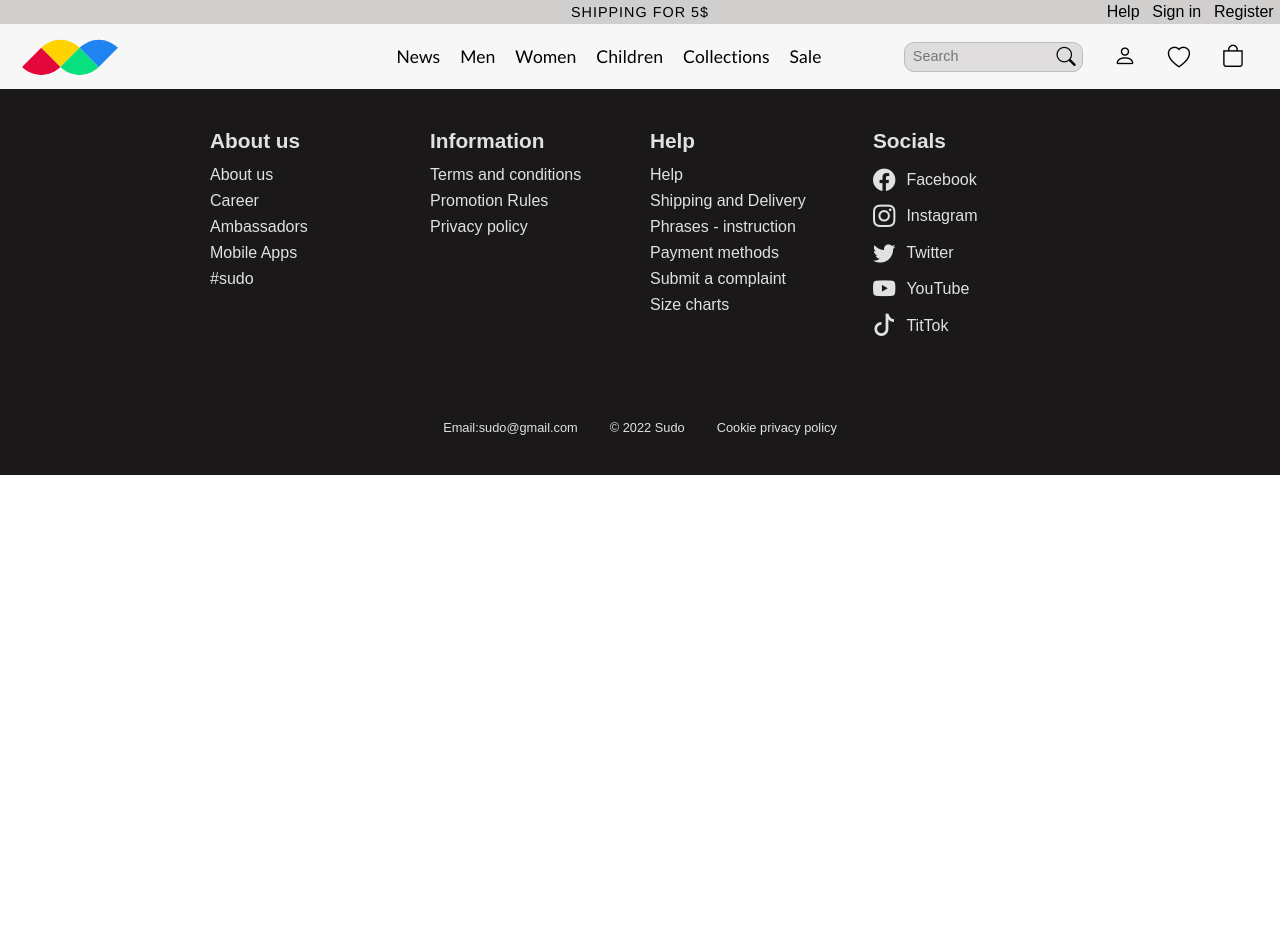
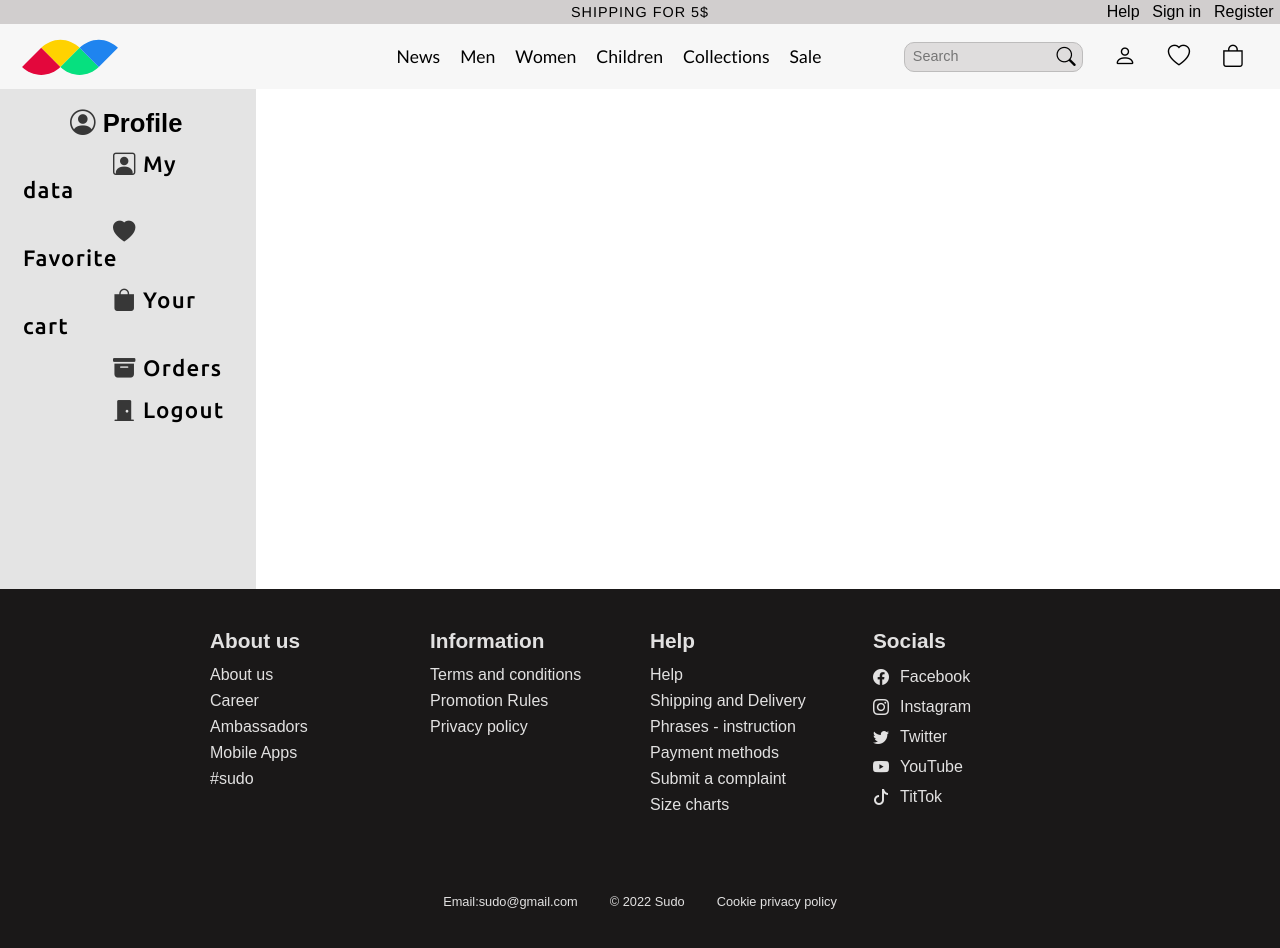
Before and after one commit to mcsNEXO/Shop, a React (Create React App) app in the folder frontend/: page /profile in a window 1280 px wide. Before the commit the page ends 800 px from the top, so only its background shows below. Built offline with nearby package versions, Linux system fonts and the light colour scheme; no server answers; a web font is replaced by a local one.

Commit message:
add profile component and dropdown menu for icon

```diff
--- a/frontend/src/App.css
+++ b/frontend/src/App.css
@@ -13,3 +13,15 @@ body {
   visibility: visible !important;
   opacity: 1 !important;
 }
+
+a.black:visited,
+a.black:link {
+  text-decoration: none;
+  color: black;
+}
+
+a.white:visited,
+a.white:link {
+  text-decoration: none;
+  color: white;
+}
--- a/frontend/src/App.js
+++ b/frontend/src/App.js
@@ -1,5 +1,5 @@
 import "./App.css";
-import React, { useReducer, useState } from "react";
+import React, { useReducer } from "react";
 import { BrowserRouter as Router, Routes, Route } from "react-router-dom";
 import Layout from "./components/Layout/Layout";
 import Header from "./components/Layout/Header/Header";
@@ -10,6 +10,7 @@ import Login from "./pages/Auth/Login/Login";
 import AuthContext from "./context/authContext";
 import Register from "./pages/Auth/Register/Register";
 import { reducer, initialState } from "./reducer";
+import Profile from "./pages/Profile/Profile";
 
 function App() {
   const [state, dispatch] = useReducer(reducer, initialState);
@@ -18,6 +19,9 @@ function App() {
   const menu = (
     <Routes>
       <Route path="/" element={<Menu />} />
+      <Route path="profile" element={<Profile />}>
+        <Route path="favorite" element />
+      </Route>
       <Route path="/news" element={<div>News</div>} />
       <Route path="/login" element={<Login />} />
       <Route path="/register" element={<Register />} />
--- a/frontend/src/components/Menu/Menu.css
+++ b/frontend/src/components/Menu/Menu.css
@@ -121,7 +121,7 @@ a:link {
 }
 
 .btn-collection button a:link,
-a:visited {
+.btn-collection button a:visited {
   color: white;
   text-decoration: none;
 }
--- a/frontend/src/components/Nav/Nav.css
+++ b/frontend/src/components/Nav/Nav.css
@@ -76,7 +76,6 @@ img {
   display: flex;
   align-items: center;
   justify-content: center;
-  cursor: pointer;
   width: 42px;
   height: 42px;
 }
@@ -87,11 +86,13 @@ img {
   justify-content: center;
   align-content: center;
 }
-i {
+
+.right-side-menu i {
+  cursor: pointer;
   font-size: 1.4rem;
 }
-i.bi-heart {
-  padding-top: 3px;
+.right-side-menu .bi-heart {
+  padding-top: -3px;
 }
 .searchbar {
   position: relative;
@@ -104,6 +105,8 @@ i.bi-heart {
   background-color: transparent;
   outline: none;
   border: none;
+}
+.btn-icon:hover {
 }
 
 .option-panel:hover > .dropdown {
@@ -139,3 +142,59 @@ i.bi-heart {
     }
 }
 */
+.i-icon {
+  cursor: pointer;
+  height: 100%;
+  display: flex;
+  align-items: center;
+}
+.i-icon:hover {
+}
+.container-icon button .i-icon:hover > .person-container {
+  opacity: 1;
+  transform: scaleY(1);
+  visibility: visible;
+}
+.container-icon {
+  position: relative;
+  height: 100%;
+}
+.container-icon button {
+  height: 100%;
+}
+.person-container {
+  opacity: 0;
+  visibility: hidden;
+  transition: transform 0.3s ease, opacity linear 0.1s, visibility linear 0.1s;
+  transform-origin: top;
+  transform: scaleY(0);
+  position: absolute;
+  background-color: rgb(255, 255, 255);
+  min-width: 165px;
+  right: -50%;
+  left: -100%;
+  border-bottom-right-radius: 20px;
+  border-bottom-left-radius: 20px;
+  border-bottom: 1px solid rgb(164, 156, 156);
+  border-left: 1px solid rgb(164, 156, 156);
+  border-right: 1px solid rgb(164, 156, 156);
+  padding: 5px;
+  top: 98%;
+}
+.person-option {
+  font-size: 16.5px;
+  margin: auto;
+  width: 100%;
+  height: auto;
+  text-align: center;
+  margin: 8px 0;
+}
+.person-option:last-child {
+  margin: 10px 0 0 0;
+}
+
+.right-side-menu .person-option a:visited,
+.right-side-menu .person-option a:link {
+  color: black;
+  text-decoration: none;
+}
--- a/frontend/src/components/Nav/Nav.js
+++ b/frontend/src/components/Nav/Nav.js
@@ -2,14 +2,17 @@ import React, { useState } from "react";
 import "./Nav.css";
 import "bootstrap-icons/font/bootstrap-icons.css";
 import { navItems } from "./NavItems";
-import { navButtons } from "./NavItems";
 import { NavLink } from "react-router-dom";
 import Serachbar from "../UI/Searchbar.js/Serachbar";
 import Dropdown from "./Dropdown/Dropdown";
+import useAuth from "../../hooks/useAuth";
 
 export default function Nav(props) {
   const logo = process.env.PUBLIC_URL + "/img/svg/logo.svg";
+  const [auth, setAuth] = useAuth();
   const [isOpen, setIsOpen] = useState(false);
+
+  const openAccount = () => {};
 
   return (
     <>
@@ -36,13 +39,42 @@ export default function Nav(props) {
           <div className="searchbar">
             <Serachbar />
           </div>
-          {navButtons.map((item) => {
-            return (
-              <button key={item.id} className="btn-icon">
-                <i className={item.cName}></i>
-              </button>
-            );
-          })}
+
+          <div className="container-icon">
+            <button className="btn-icon" onClick={openAccount}>
+              <div className="i-icon">
+                <i className="bi bi-person"></i>
+                <div className="person-container">
+                  <div className="person-option">
+                    <NavLink to="profile">Profile</NavLink>
+                  </div>
+                  <div className="person-option">Settings</div>
+                  <div className="person-option">
+                    {auth ? (
+                      <NavLink
+                        to="/"
+                        onClick={() => {
+                          setAuth(false);
+                        }}
+                      >
+                        Logout
+                      </NavLink>
+                    ) : (
+                      <NavLink to="/login">Sign in</NavLink>
+                    )}
+                  </div>
+                </div>
+              </div>
+            </button>
+          </div>
+          <div className="container-icon">
+            <button className="btn-icon">
+              <i className="bi bi-heart"></i>
+            </button>
+          </div>
+          <button className="btn-icon">
+            <i className="bi bi-bag"></i>
+          </button>
         </div>
       </nav>
       <div className={`bg-page ${isOpen ? "is-open" : ""}`}></div>
--- a/frontend/src/components/Nav/NavItems.js
+++ b/frontend/src/components/Nav/NavItems.js
@@ -38,17 +38,3 @@ export const navItems = [
     submenu: DropItem.sale,
   },
 ];
-export const navButtons = [
-  {
-    id: 1,
-    cName: "bi bi-person",
-  },
-  {
-    id: 2,
-    cName: "bi bi-heart",
-  },
-  {
-    id: 3,
-    cName: "bi bi-bag",
-  },
-];
--- a/frontend/src/pages/Auth/Login/Login.js
+++ b/frontend/src/pages/Auth/Login/Login.js
@@ -35,7 +35,6 @@ export default function Login(props) {
       navigate("/");
     } catch (e) {
       setError(e.response.data.message);
-      console.log(e);
     }
   };
 
--- a/frontend/src/pages/Auth/Register/Register.js
+++ b/frontend/src/pages/Auth/Register/Register.js
@@ -1,11 +1,12 @@
-import { useState } from "react";
+import { useEffect, useState } from "react";
 import { NavLink, useNavigate } from "react-router-dom";
+import axios from "../../../axios";
 import useAuth from "../../../hooks/useAuth";
-import axios from "../../../axios";
 import { validate } from "../../../components/helpers/validations";
 
 export default function Register(props) {
   const [error, setError] = useState("");
+  const [auth, setAuth] = useAuth();
   const [firstName, setFirstName] = useState("");
   const [lastName, setLastName] = useState("");
   const navigate = useNavigate();
@@ -56,7 +57,7 @@ export default function Register(props) {
       setError("");
     }
     try {
-      const res = await axios.post("/sign-up", user);
+      await axios.post("/sign-up", user);
       navigate("/login");
     } catch (e) {
       !e.response.data.message.includes(":")
@@ -76,6 +77,9 @@ export default function Register(props) {
       },
     });
   };
+  useEffect(() => {
+    if (auth) navigate("/");
+  });
 
   return (
     <div className="auth-container">
--- /dev/null
+++ b/frontend/src/pages/Profile/Profile.css
@@ -0,0 +1,43 @@
+@import url("https://fonts.googleapis.com/css2?family=Ubuntu:wght@500&display=swap");
+
+.container-profile {
+  width: 100%;
+  height: auto;
+}
+.container-profile aside {
+  width: 20%;
+  background-color: rgb(228, 228, 228);
+  height: 500px;
+  padding: 20px;
+}
+.profile-title {
+  font-size: 1.6rem;
+  font-weight: 600;
+  text-indent: 50px;
+}
+
+.profile-option {
+  width: 100%;
+  text-align: start;
+  text-indent: 90px;
+  margin: 10px 0;
+  font-size: 1.4rem;
+  padding: 3px;
+  letter-spacing: 1.2px;
+  font-family: "Ubuntu";
+}
+.container-profile i::before {
+  display: initial;
+  width: fit-content;
+  margin: 0;
+  padding: 0;
+  height: fit-content;
+  font-size: 1.4rem;
+  font-weight: 600;
+  color: rgb(55, 55, 55);
+  background-color: transparent;
+}
+
+.profile-title i::before {
+  font-size: 1.6rem;
+}
--- /dev/null
+++ b/frontend/src/pages/Profile/Profile.js
@@ -0,0 +1,39 @@
+import "./Profile.css";
+import { NavLink } from "react-router-dom";
+
+export default function Profile(props) {
+  return (
+    <div className="container-profile">
+      <aside>
+        <div className="profile-title">
+          <i class="bi bi-person-circle"></i> Profile
+        </div>
+        <div className="profile-option">
+          <NavLink className="black" to="my-data">
+            <i className="bi bi-person-square"></i> My data
+          </NavLink>
+        </div>
+        <div className="profile-option">
+          <NavLink className="black" to="/favorite">
+            <i class="bi bi-heart-fill"></i> Favorite
+          </NavLink>
+        </div>
+        <div className="profile-option">
+          <NavLink className="black" to="cart">
+            <i class="bi bi-bag-fill"></i> Your cart
+          </NavLink>
+        </div>
+        <div className="profile-option">
+          <NavLink className="black" to="orders">
+            <i class="bi bi-archive-fill"></i> Orders
+          </NavLink>
+        </div>
+        <div className="profile-option">
+          <NavLink className="black" to="/">
+            <i class="bi bi-door-closed-fill"></i> Logout
+          </NavLink>
+        </div>
+      </aside>
+    </div>
+  );
+}
```
Also changed, not shown: frontend/src/components/Collection/Collection.js (+20 -11 lines), frontend/src/components/UI/Searchbar.js/Searchbar.css (+15 -15 lines), 1 other file (tests, documents, lock files or other folders).
